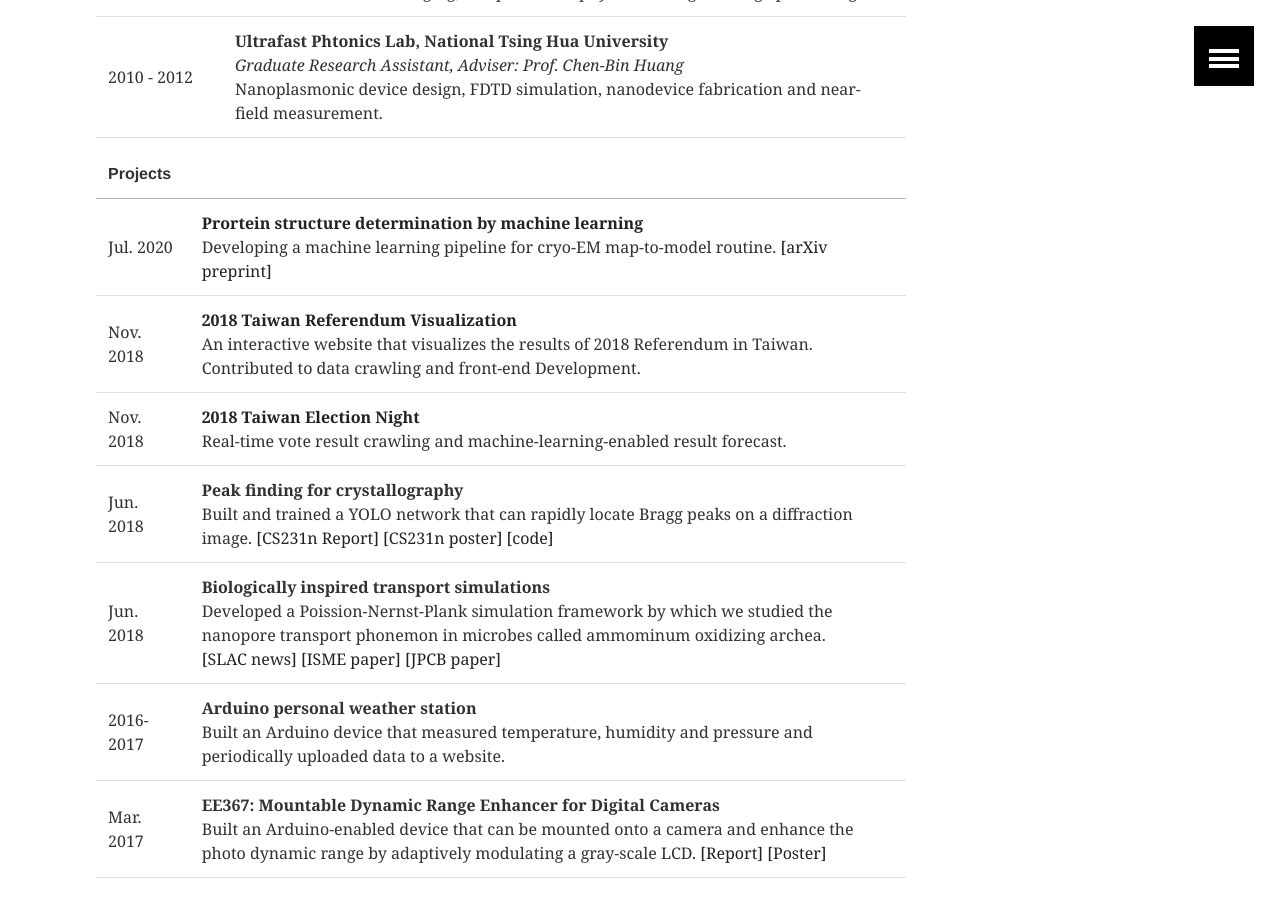
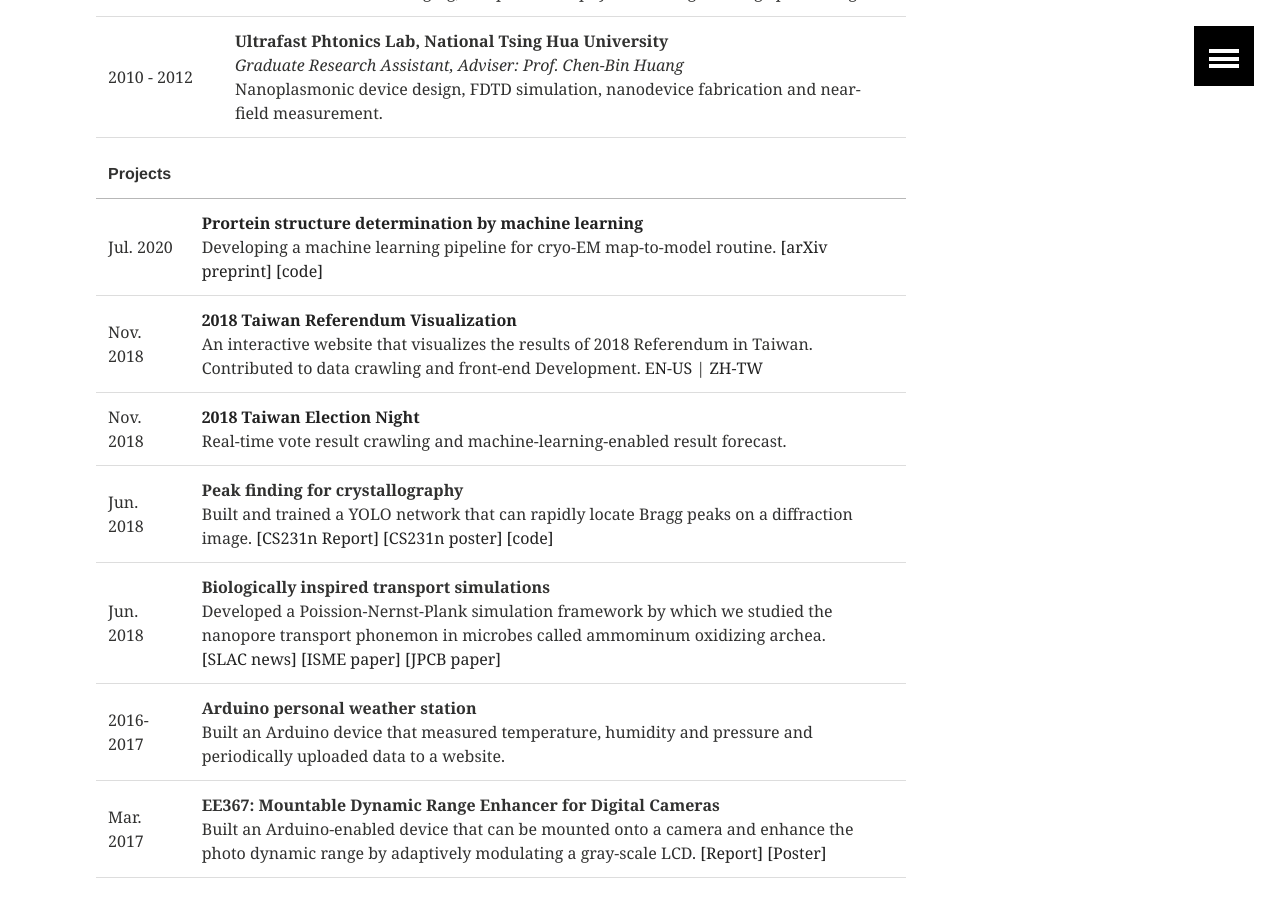
Before and after one commit to leeneil/leeneil.github.io.new, a Jekyll site: the page built from cv.md, in a window 1280 px wide and 900 px high, scrolled down 1083 px. Built offline with Jekyll 4.4.1, drawn with Linux system fonts in a browser that asks for light colours.

Commit message:
add link to structure generator github

```diff
--- a/cv.md
+++ b/cv.md
@@ -93,14 +93,16 @@ image:
       <td><a href="#"><strong>Prortein structure determination by machine learning</strong></a>
       <br />
       Developing a machine learning pipeline for cryo-EM map-to-model routine.
-      <a href="https://arxiv.org/abs/2007.06847" target="_blank">[arXiv preprint]</a>
+      <a href="https://arxiv.org/abs/2007.06847" target="_blank">[arXiv preprint]</a> <a href="https://github.com/leeneil/structure-generator" target="_blank">[code]</a>
       </td>
     </tr>
     <tr>
       <td>Nov. 2018</td>
       <td><a href="/projects/taiwan-referendum-viz/"><strong>2018 Taiwan Referendum Visualization</strong></a>
       <br />
-      An interactive website that visualizes the results of 2018 Referendum in Taiwan. Contributed to data crawling and front-end Development.</td>
+      An interactive website that visualizes the results of 2018 Referendum in Taiwan. Contributed to data crawling and front-end Development.
+      <a href="https://rfrd-tw.github.io/en/index.html" target="_blank">EN-US</a> | <a href="https://rfrd-tw.github.io/index.html" target="_blank">ZH-TW</a>
+      </td>
     </tr>
     <tr>
       <td>Nov. 2018</td>
```
